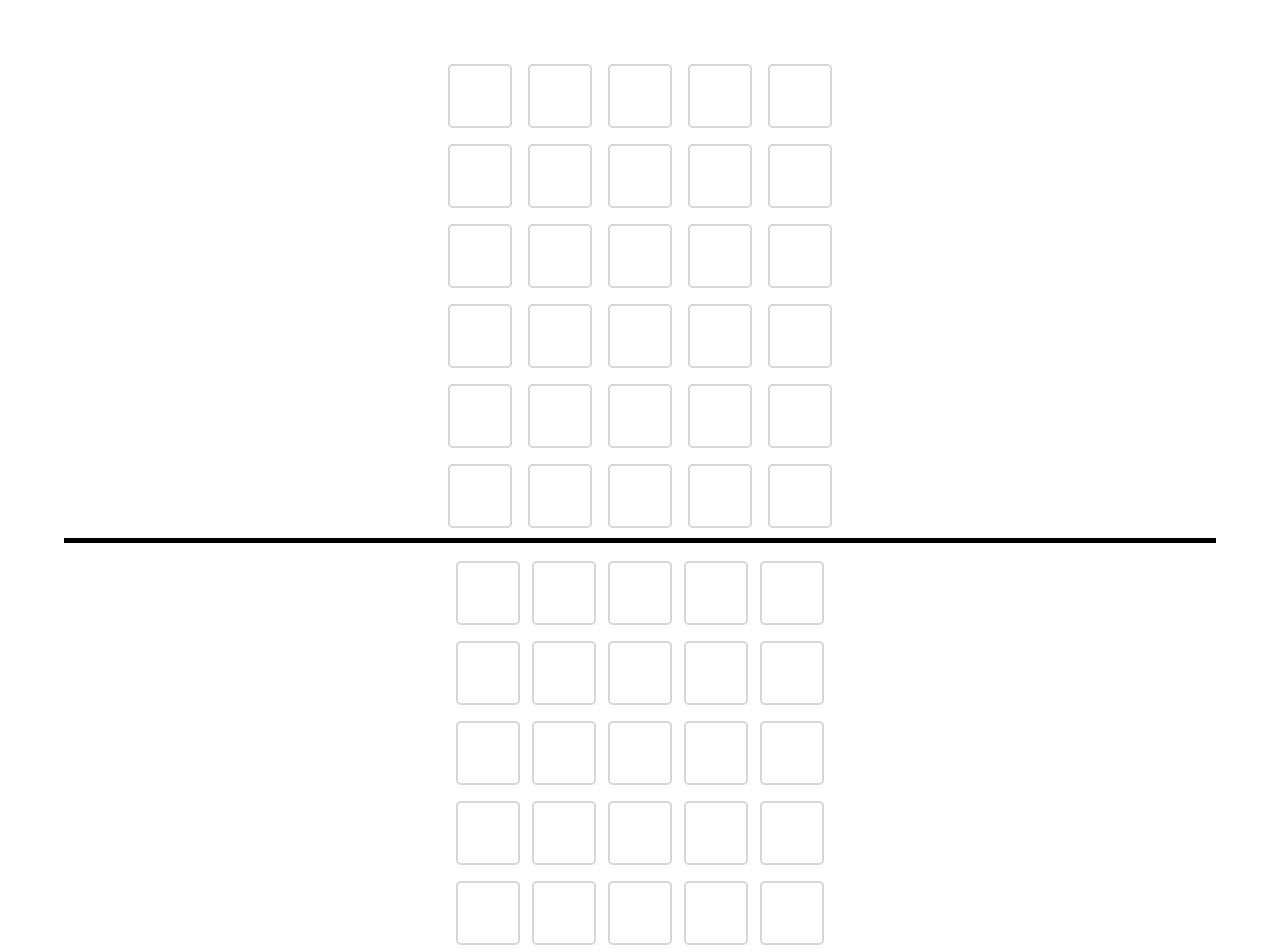
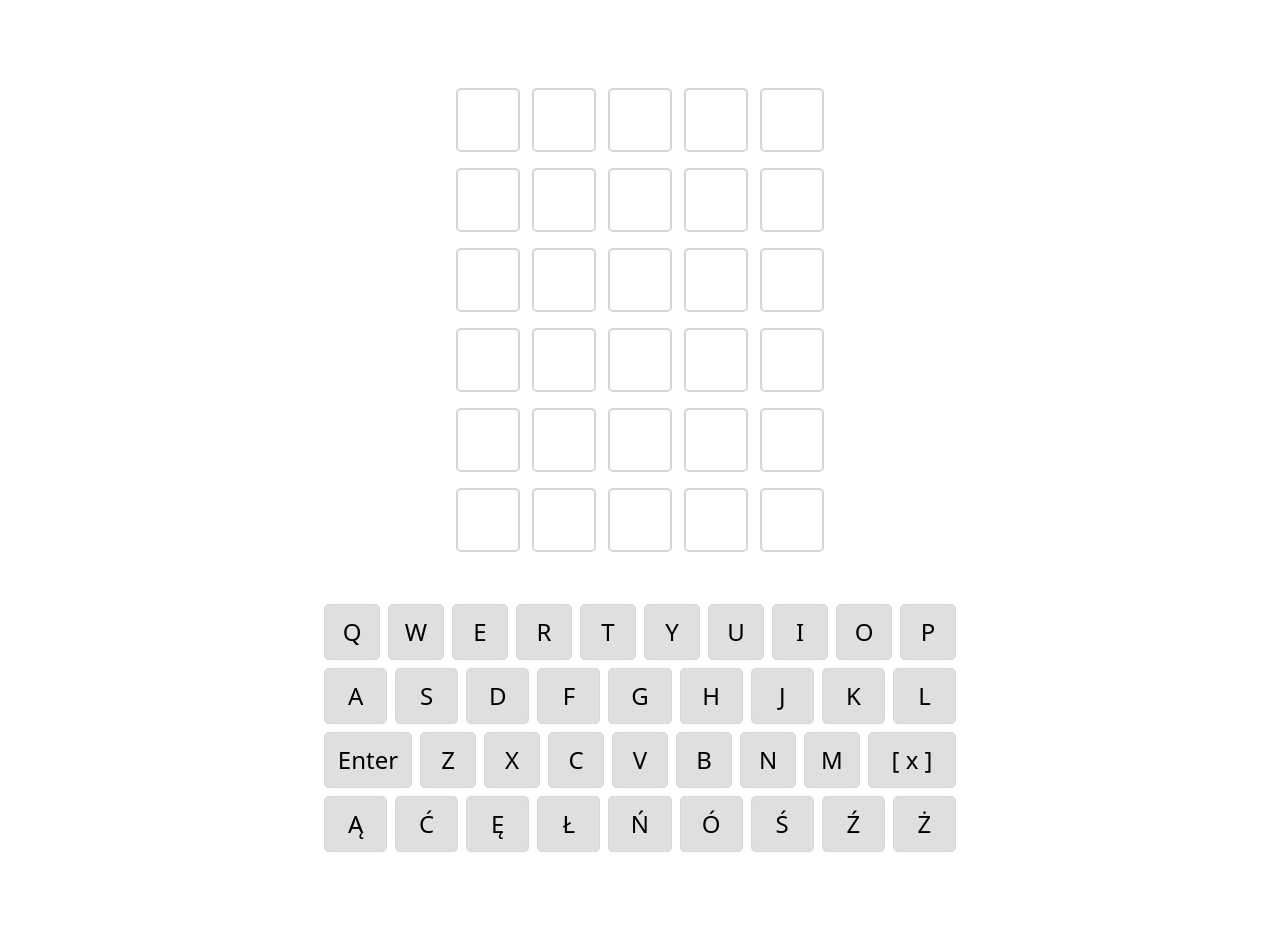
Before and after one commit to AndrzejGrabarz/Wordles.pl, a Next.js app in the folder nextjs-wordles/: page / in a window 1280 px wide. Shown: the top 952 px of the page. Built offline with nearby package versions, Linux system fonts and the light colour scheme.

Commit message:
Board_podział

```diff
--- a/nextjs-wordles/components/Board.js
+++ /dev/null
@@ -1,46 +0,0 @@
-import React from 'react'
-
-function Board() {
-  return (
-    <div className='grid grid-cols-5 gap-4'>
-
-        <div className='board_block'></div>
-        <div className='board_block'></div>
-        <div className='board_block'></div>
-        <div className='board_block'></div>
-        <div className='board_block'></div>
-
-        <div className='board_block'></div>
-        <div className='board_block'></div>
-        <div className='board_block'></div>
-        <div className='board_block'></div>
-        <div className='board_block'></div>
-
-        <div className='board_block'></div>
-        <div className='board_block'></div>
-        <div className='board_block'></div>
-        <div className='board_block'></div>
-        <div className='board_block'></div>
-
-        <div className='board_block'></div>
-        <div className='board_block'></div>
-        <div className='board_block'></div>
-        <div className='board_block'></div>
-        <div className='board_block'></div>
-
-        <div className='board_block'></div>
-        <div className='board_block'></div>
-        <div className='board_block'></div>
-        <div className='board_block'></div>
-        <div className='board_block'></div>
-
-        <div className='board_block'></div>
-        <div className='board_block'></div>
-        <div className='board_block'></div>
-        <div className='board_block'></div>
-        <div className='board_block'></div>
-    </div>
-  )
-}
-
-export default Board
--- a/nextjs-wordles/components/Board_2.js
+++ /dev/null
@@ -1,60 +0,0 @@
-import React from 'react'
-
-function Board_2() {
-  return (
-
-    //Podział na osobny komponent
-    <div className='flex flex-col'>
-
-      <div className="flex gap-3 my-2">
-          <div className="board_block"></div>
-          <div className="board_block"></div>
-          <div className="board_block"></div>
-          <div className="board_block"></div>
-          <div className="board_block"></div>
-      </div>
-
-      <div className="flex gap-3 my-2">
-          <div className="board_block"></div>
-          <div className="board_block"></div>
-          <div className="board_block"></div>
-          <div className="board_block"></div>
-          <div className="board_block"></div>
-      </div>
-
-      <div className="flex gap-3 my-2">
-          <div className="board_block"></div>
-          <div className="board_block"></div>
-          <div className="board_block"></div>
-          <div className="board_block"></div>
-          <div className="board_block"></div>
-      </div>
-
-      <div className="flex gap-3 my-2">
-          <div className="board_block"></div>
-          <div className="board_block"></div>
-          <div className="board_block"></div>
-          <div className="board_block"></div>
-          <div className="board_block"></div>
-      </div>
-
-      <div className=" flex gap-3 my-2">
-          <div className="board_block"></div>
-          <div className="board_block"></div>
-          <div className="board_block"></div>
-          <div className="board_block"></div>
-          <div className="board_block"></div>
-      </div>
-
-      <div className="flex gap-3 my-2">
-          <div className="board_block"></div>
-          <div className="board_block"></div>
-          <div className="board_block"></div>
-          <div className="board_block"></div>
-          <div className="board_block"></div>
-      </div>
-    </div>
-  )
-}
-
-export default Board_2
--- /dev/null
+++ b/nextjs-wordles/components/board/Board.js
@@ -0,0 +1,18 @@
+import React from 'react'
+import Row from './Row'
+
+const BOARD_SIZE = [[], [], [], [], [], []]
+function Board() {
+  return (
+
+    //Podział na osobny komponent
+    <div className='flex flex-col'>
+        {BOARD_SIZE.map((row) =>{
+          return <Row></Row>
+        })}
+
+    </div>
+  )
+}
+
+export default Board
--- /dev/null
+++ b/nextjs-wordles/components/board/Row.js
@@ -0,0 +1,15 @@
+import React from 'react'
+
+function Row() {
+  return (
+    <div className="flex gap-3 my-2">
+          <div className="board_block"></div>
+          <div className="board_block"></div>
+          <div className="board_block"></div>
+          <div className="board_block"></div>
+          <div className="board_block"></div>
+      </div>
+  )
+}
+
+export default Row
--- a/nextjs-wordles/components/Keyboard.js
+++ b/nextjs-wordles/components/keyboard/Keyboard.js
@@ -1,3 +1,5 @@
+
+import { FontAwesomeIcon } from "@fortawesome/react-fontawesome";
 import React from 'react'
 
 function Keyboard() {
@@ -38,7 +40,7 @@ function Keyboard() {
           <div className="keyboard_block">B</div>
           <div className="keyboard_block">N</div>
           <div className="keyboard_block">M</div>
-          <div className="keyboard_block grow">[x]</div>
+          <div className="keyboard_block grow">[ x ]</div>
       </div>
 
       <div className=" flex gap-2 my-1">
--- a/nextjs-wordles/package.json
+++ b/nextjs-wordles/package.json
@@ -9,6 +9,9 @@
     "lint": "next lint"
   },
   "dependencies": {
+    "@fortawesome/fontawesome-svg-core": "^6.3.0",
+    "@fortawesome/free-solid-svg-icons": "^6.3.0",
+    "@fortawesome/react-fontawesome": "^0.2.0",
     "eslint": "8.36.0",
     "eslint-config-next": "13.2.4",
     "next": "^13.2.4",
--- a/nextjs-wordles/pages/_app.js
+++ b/nextjs-wordles/pages/_app.js
@@ -1,5 +1,12 @@
 import '../styles/globals.css'
 
+// import Font Awesome CSS
+import "@fortawesome/fontawesome-svg-core/styles.css";
+
+import { config } from "@fortawesome/fontawesome-svg-core";
+// Tell Font Awesome to skip adding the CSS automatically
+// since it's already imported above
+config.autoAddCss = false;
 
 export default function App({ Component, pageProps }) {
   return <Component {...pageProps} />
--- a/nextjs-wordles/pages/index.js
+++ b/nextjs-wordles/pages/index.js
@@ -1,14 +1,11 @@
-import Board from "@/components/Board";
-import Board_2 from "@/components/Board_2";
-import Keyboard from "@/components/Keyboard";
+import Board from "@/components/board/Board";
+import Keyboard from "@/components/keyboard/Keyboard";
 
 export default function Home() {
   return (
     <>
     <div className="main">
       <Board/>
-        <div className="linia"></div>
-      <Board_2/>
       <Keyboard/>
     </div>
 
--- a/nextjs-wordles/styles/globals.css
+++ b/nextjs-wordles/styles/globals.css
@@ -3,22 +3,18 @@
 @tailwind components;
 @tailwind utilities;
 
+
+
+
 .main {
     display: flex;
     flex-direction: column;
-    justify-content: space-between;
     align-items: center;
-    padding: 4rem;
+    padding: 5rem;
     min-height: 100vh;
   }
 
-.linia {
-    width: 100%;
-    height: 5px;
-    background-color: black;
-    margin-top: 10px;
-    margin-bottom: 10px;
-}
+
 
 
 .board_block {
```
Also changed, not shown: nextjs-wordles/public/delete.png (added), 1 other file (tests, documents, lock files or other folders).
